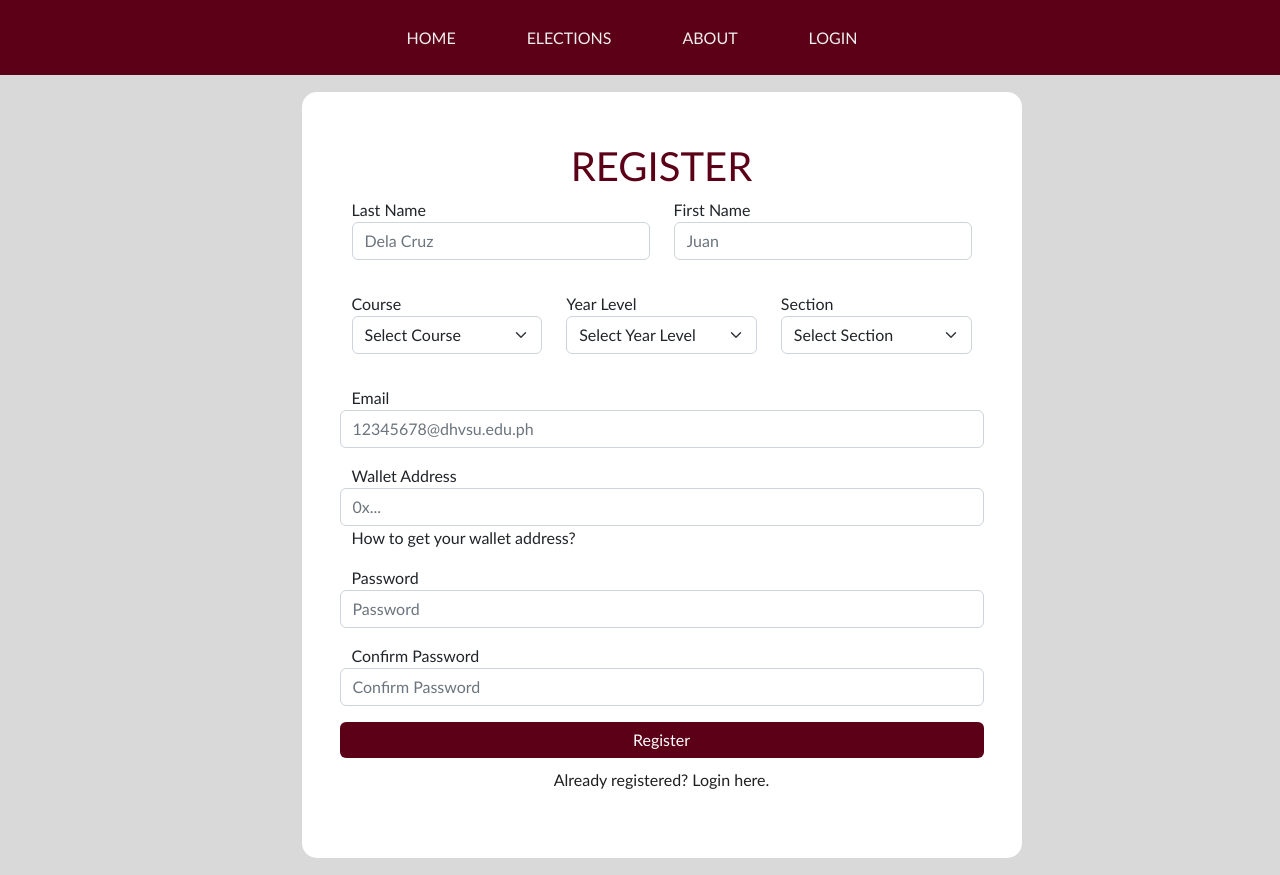
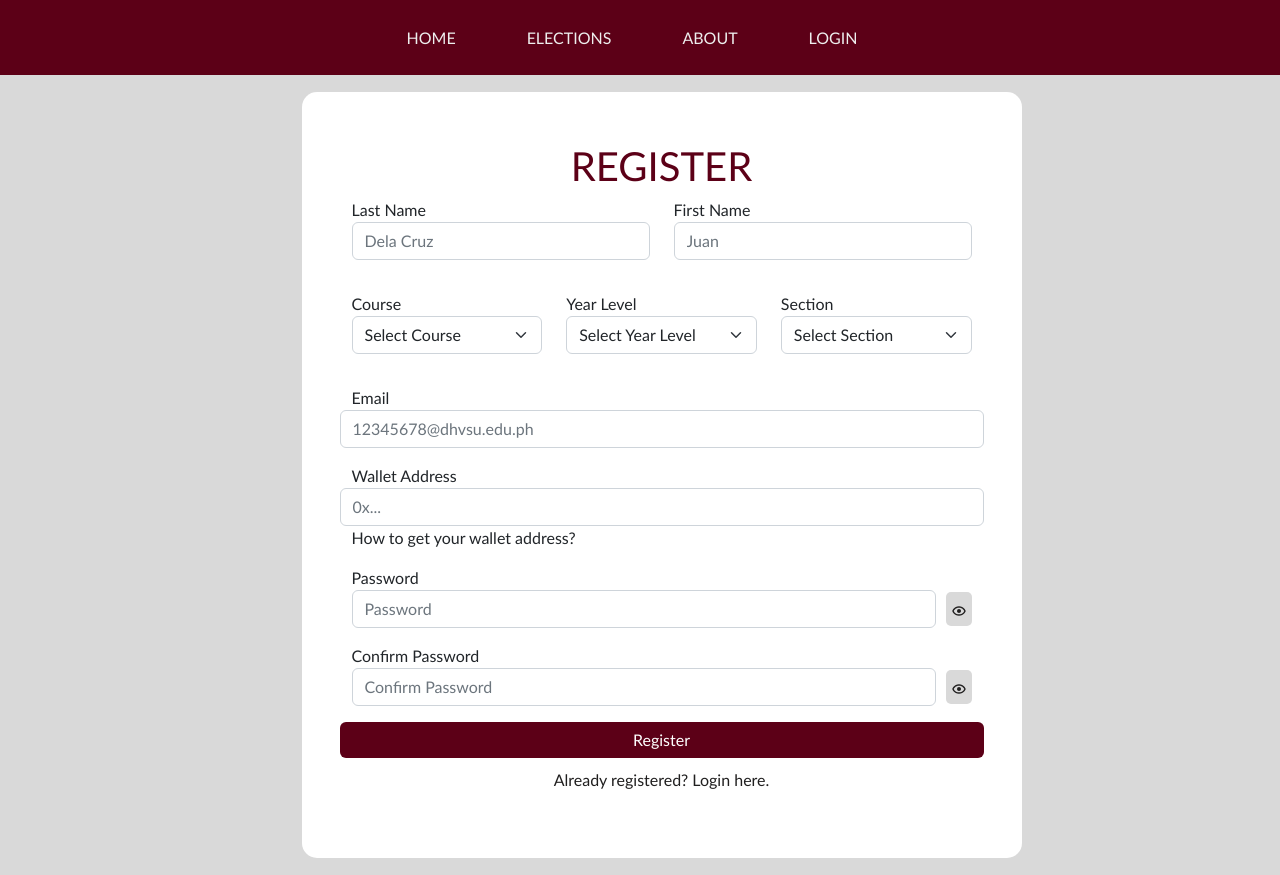
Before and after one commit to JBenedicto13/dst-voting-system, a React (Create React App) app in the folder client/: page /register in a window 1280 px wide. Built offline with nearby package versions, Linux system fonts and the light colour scheme.

Commit message:
Add show password and expiration of code

```diff
--- a/client/src/components/register/Register.js
+++ b/client/src/components/register/Register.js
@@ -7,8 +7,11 @@ import MetamaskDesktopPDF from '../../assets/files/MetaMask-SetupDesktop.pdf';
 import Swal from "sweetalert2";
 import {isMobile} from 'react-device-detect';
 import emailjs from 'emailjs-com';
+import {BiShow, BiHide} from 'react-icons/bi';
 
 const Register = ({user}) => {
+
+    const [isShow, setisShow] = useState(false);
 
     //useState for user inputs
     let username;
@@ -255,6 +258,9 @@ const Register = ({user}) => {
           .then((result) => {
               if(result.text) {
                 document.getElementById("openCCModal").click();
+                setTimeout(() => {
+                    setsixdigitcode("");
+                }, 300000) //5m
               }
           })
           .catch((error) => {
@@ -265,9 +271,20 @@ const Register = ({user}) => {
     const handleCC = async (e) => {
         e.preventDefault();
         var code = (e.target.confirmation_code.value);
+
         if (sixdigitcode === code) {
             handleRegister(true);
-        } else {
+        } else if (sixdigitcode === "") {
+            Swal.fire({
+                title: "Code Expired",
+                text: "The code has expired, please try again",
+                icon: "error",
+                iconColor: 'var(--maroon)',
+                confirmButtonColor: 'var(--maroon)',
+            })
+            handleRegister(false);
+        }
+        else {
             handleRegister(false);
         }
     }
@@ -569,8 +586,10 @@ const Register = ({user}) => {
                 </div>
                 <div className="row mb-3">
                     <label htmlFor='Password'>Password</label>
+                    <div className="passDiv">
                     <input
                         className='form-control'
+                        id="password"
                         placeholder="Password"
                         type='password'
                         name='password'
@@ -578,12 +597,29 @@ const Register = ({user}) => {
                         value={password}
                         onBlur={passwordValidation}
                     />
+                    <span onClick={() => {
+
+                        if (isShow == true) {
+                            setisShow(false)
+                        } else {
+                            setisShow(true)
+                        }
+
+                        const type = document.getElementById("password").getAttribute("type") === "password" ? "text" : "password";
+                        document.getElementById("password").setAttribute("type", type);
+                        const type1 = document.getElementById("confirmpassword").getAttribute("type") === "password" ? "text" : "password";
+                        document.getElementById("confirmpassword").setAttribute("type", type);
+
+                    }}>{ isShow ? <BiHide /> : <BiShow />}</span>
+                    </div>
                     {showPassword && <p className='spanErrors'>{errMsgP}</p>}
                 </div>
                 <div className="row mb-3">
                     <label htmlFor='confirmPassword'>Confirm Password</label>
+                    <div className="passDiv">
                     <input
                         className='form-control'
+                        id="confirmpassword"
                         placeholder="Confirm Password"
                         type='password'
                         name='confirmPassword'
@@ -591,6 +627,21 @@ const Register = ({user}) => {
                         value={confirmPassword}
                         onBlur={confirmPasswordValidation}
                     />
+                    <span onClick={() => {
+
+                        if (isShow == true) {
+                            setisShow(false)
+                        } else {
+                            setisShow(true)
+                        }
+
+                        const type = document.getElementById("password").getAttribute("type") === "password" ? "text" : "password";
+                        document.getElementById("password").setAttribute("type", type);
+                        const type1 = document.getElementById("confirmpassword").getAttribute("type") === "password" ? "text" : "password";
+                        document.getElementById("confirmpassword").setAttribute("type", type);
+
+                    }}>{ isShow ? <BiHide /> : <BiShow />}</span>
+                    </div>
                     {showConfirmPassword && <p className='spanErrors'>{errMsgCP}</p>}
                 </div>
                 <div className="row mb-3">
--- a/client/src/styles/reglogForm.css
+++ b/client/src/styles/reglogForm.css
@@ -68,6 +68,19 @@
     text-align: center;
 }
 
+.passDiv {
+    display: flex;
+    align-items: center;
+}
+.passDiv span {
+    margin-left: 10px;
+    padding: 5px;
+    border-radius: 5px;
+    background-color: var(--grey);
+    color: var(--black);
+    cursor: pointer;
+}
+
 @media only screen and (max-width: 1024px) {
     .frmRegister, .frmLogin {
         width: max-content;
```
